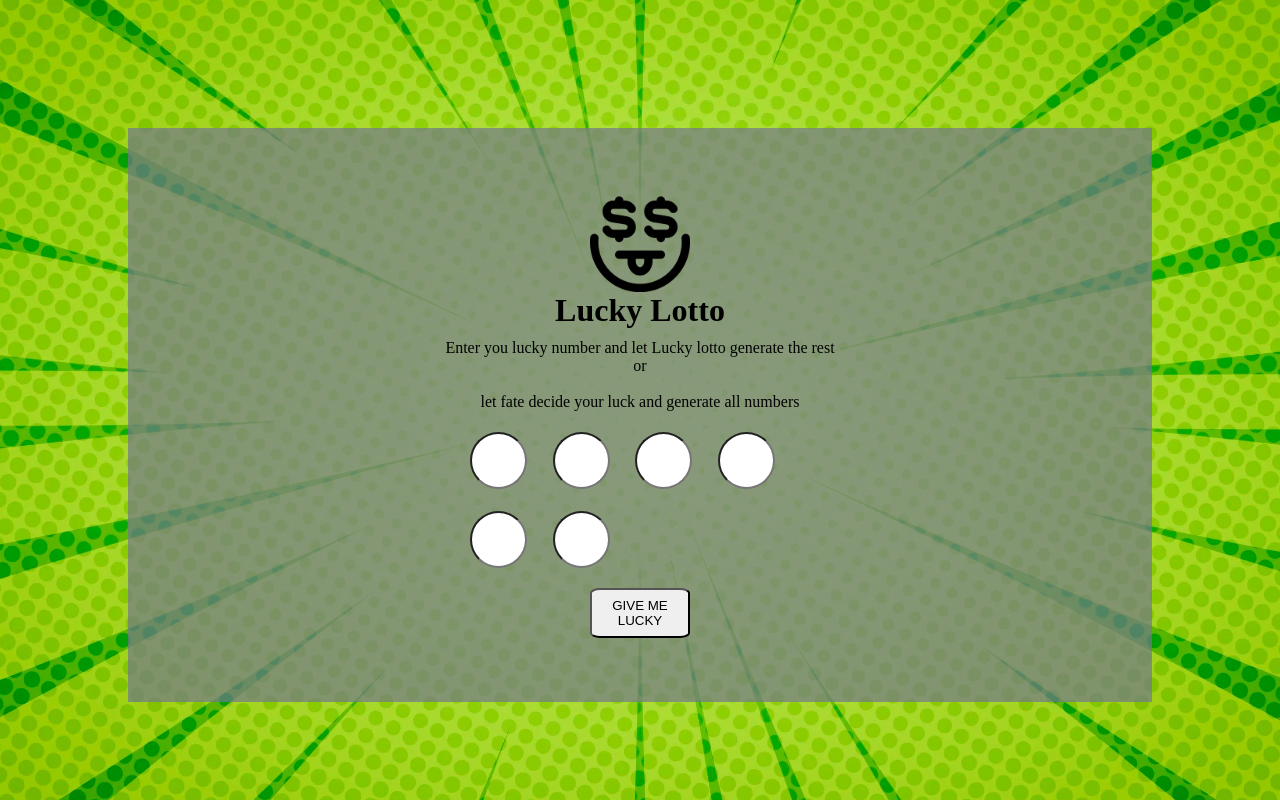
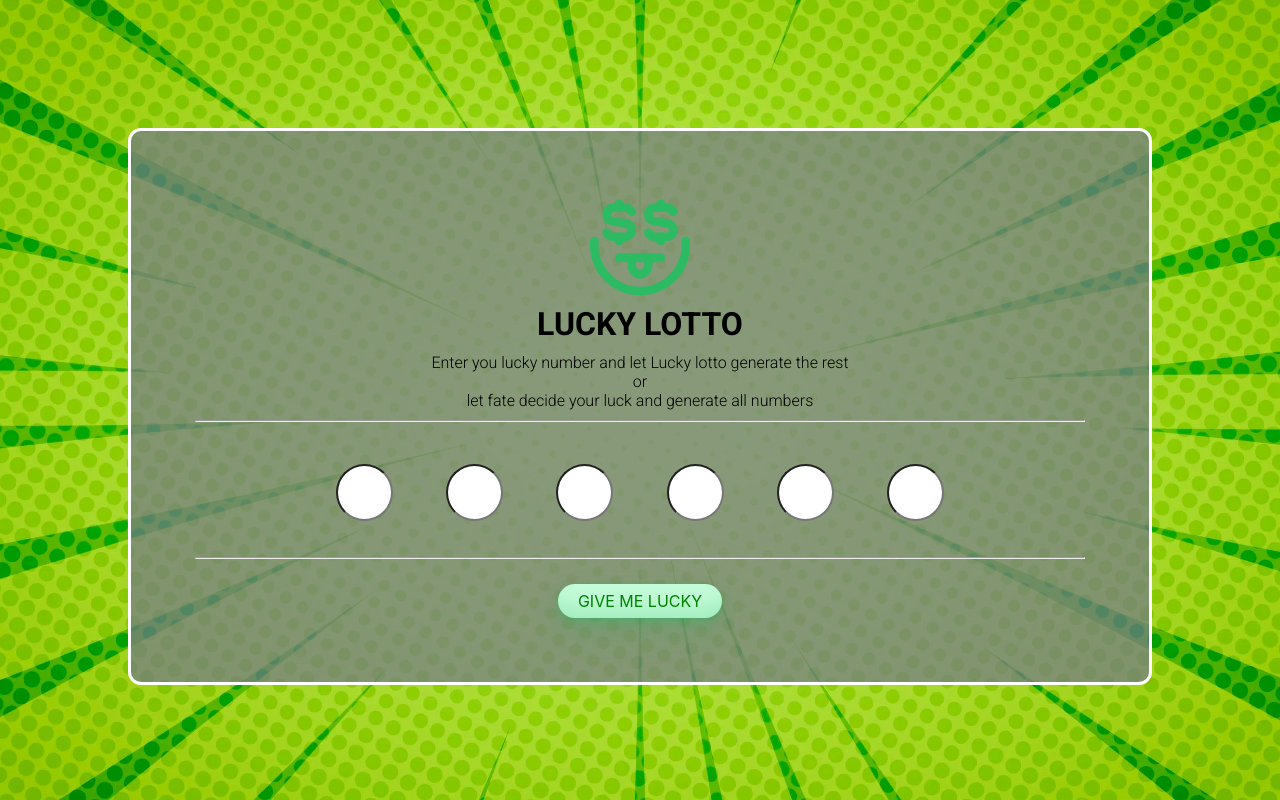
Before and after one commit to vidalwesley92/Lucky-Lotto, a plain HTML site: page index.html in a window 1280 px wide. Drawn offline with Linux system fonts and the light colour scheme.

Commit message:
add: add more style

```diff
--- a/assets/css/style.css
+++ b/assets/css/style.css
@@ -1,3 +1,5 @@
+@import url('https://fonts.googleapis.com/css2?family=Roboto:ital,wght@0,100;0,300;0,400;0,500;0,700;0,900;1,100;1,300;1,400;1,500;1,700;1,900&display=swap');
+
 * {
     padding: 0;
     margin: 0;
@@ -22,17 +24,70 @@ html {
     display: flex;
     flex-direction: column;
     align-items: center;
+    border-radius: 13px;
+    border: solid white;
 }
+
 
 img {
     width: 100px;
+    margin-bottom: 10px;
+}
+
+/* blink code from stackoverflow << https://stackoverflow.com/questions/12115247/how-do-you-make-an-image-blink>> */
+@-webkit-keyframes blink {
+    0% {
+        opacity: 1;
+    }
+    50% {
+        opacity: 0;
+    }
+    100% {
+        opacity: 1;
+    }
+}
+@-moz-keyframes blink {
+    0% {
+        opacity: 1;
+    }
+    50% {
+        opacity: 0;
+    }
+    100% {
+        opacity: 1;
+    }
+}
+@-o-keyframes blink {
+    0% {
+        opacity: 1;
+    }
+    50% {
+        opacity: 0;
+    }
+    100% {
+        opacity: 1;
+    }
+}
+#blink {
+    -webkit-animation: blink 1s;
+    -webkit-animation-iteration-count: infinite;
+    -moz-animation: blink 1s;
+    -moz-animation-iteration-count: infinite;
+    -o-animation: blink 1s;
+    -o-animation-iteration-count: infinite;
+}
+
+hr {
+    width: 100%;
+    margin-bottom: 15px;
 }
 
 h1 {
-    /*flex-shrink: 1;
-    display: flex;
-    justify-content: center;*/
     margin-bottom: 10px;
+    font-family: "Roboto", sans-serif;
+    font-weight: 700;
+    font-style: normal;
+    text-transform: uppercase;
 }
 
 p {
@@ -41,10 +96,17 @@ p {
     justify-content: center;
     text-align: center;
     margin-bottom: 10px;
+    font-family: "Roboto", sans-serif;
+    font-weight: 300;
+    font-style: normal;
 }
 
 span {
+    width: 100%;
     margin-bottom: 10px;
+    display: flex;
+    flex-wrap: wrap;
+    justify-content: space-between;
 }
 
 input {
@@ -56,10 +118,34 @@ input {
 }
 
 button {
-    border-radius: 10% 10%;
-    width: 100px;
-    height: 50px;
+    /* Code from https://getcssscan.com/css-buttons-examples */
+    background-color: #c2fbd7;
+    border-radius: 100px;
+    box-shadow: rgba(44, 187, 99, .2) 0 -25px 18px -14px inset,rgba(44, 187, 99, .15) 0 1px 2px,rgba(44, 187, 99, .15) 0 2px 4px,rgba(44, 187, 99, .15) 0 4px 8px,rgba(44, 187, 99, .15) 0 8px 16px,rgba(44, 187, 99, .15) 0 16px 32px;
+    color: green;
+    cursor: pointer;
+    display: inline-block;
+    font-family: CerebriSans-Regular,-apple-system,system-ui,Roboto,sans-serif;
+    padding: 7px 20px;
+    text-align: center;
+    text-decoration: none;
+    transition: all 250ms;
+    border: 0;
+    font-size: 16px;
+    user-select: none;
+    -webkit-user-select: none;
+    touch-action: manipulation;
+    /* end of code */
+    margin-top: 10px;
 }
+
+.button:hover {
+    /* Code from https://getcssscan.com/css-buttons-examples */
+    box-shadow: rgba(44,187,99,.35) 0 -25px 18px -14px inset,rgba(44,187,99,.25) 0 1px 2px,rgba(44,187,99,.25) 0 2px 4px,rgba(44,187,99,.25) 0 4px 8px,rgba(44,187,99,.25) 0 8px 16px,rgba(44,187,99,.25) 0 16px 32px;
+    transform: scale(1.05) rotate(-1deg);
+     /* end of code */
+  }
+
 
 @media screen and (min-width: 425px) {
 
@@ -89,6 +175,13 @@ button {
         flex: 1;
         background: url(../images/bckgrd.webp) center/160% no-repeat;
     }
+
+    span {
+        width: 100%;
+        display: flex;
+        justify-content: center;
+        margin-bottom: 10px;
+    }
 }
 
 /* Large devices (laptops and desktops, 992px and up) */
@@ -100,6 +193,7 @@ button {
         flex: 1;
         background: url(../images/bckgrd.webp) center/130% no-repeat;
     }
+
 }
 
 @media screen and (min-width: 1200px) {
@@ -112,4 +206,5 @@ button {
         /*box-shadow: 5px 0px 20px;
         box-shadow: 0px 5px 20px; */
     }
+
 }
--- a/index.html
+++ b/index.html
@@ -22,9 +22,10 @@
     <div id="blur">
     </div>
     <div id="play-area">
-        <img src="assets/images/logo.png" alt="Lucky Lotto Logo">
+        <img src="assets/images/logo-green.png" alt="Lucky Lotto Logo" id="blink">
         <h1>Lucky Lotto</h1>
-        <p>Enter you lucky number and let Lucky lotto generate the rest<br>or<br><br>let fate decide your luck and generate all numbers</p>
+        <p>Enter you lucky number and let Lucky lotto generate the rest<br>or<br>let fate decide your luck and generate all numbers</p>
+        <hr>
         <span>
             <input type="number" max="2">
             <input type="number">
@@ -33,6 +34,7 @@
             <input type="number">
             <input type="number">
         </span>
+        <hr>
         <button data-type="submit">GIVE ME LUCKY</button>
     </div>
     <script src="assets/javascript/script.js"></script>
```
Also changed, not shown: assets/images/logo-green.png (added), assets/images/logo-white.png (added).
